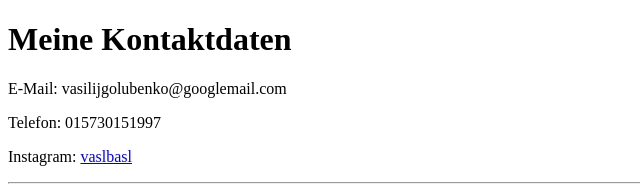
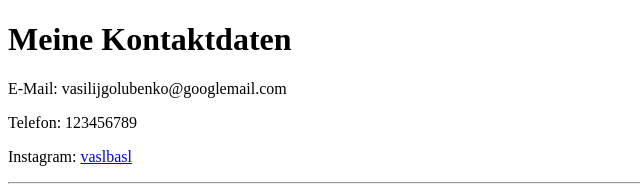
Before and after one commit to VasilijGolubenko/cv, a plain HTML site: page kontaktdaten.html in a window 1280 px wide. Shown: the top 189 px of the page, 0-640 px from the left. Drawn offline with Linux system fonts and the light colour scheme.

Commit message:
Update kontaktdaten.html

```diff
--- a/kontaktdaten.html
+++ b/kontaktdaten.html
@@ -9,7 +9,7 @@
 <body>
     <h1>Meine Kontaktdaten</h1>
     <p>E-Mail: vasilijgolubenko@googlemail.com</p>
-    <p>Telefon: 015730151997</p>
+    <p>Telefon: 123456789</p>
     <p>Instagram: <a href="https://www.instagram.com/vaslbasl/?hl=de">vaslbasl</a> </p>
     <hr>
     <form action="mailto:vasilijgolubenko@googlemail.com" method="post" enctype="text/plain">
```
